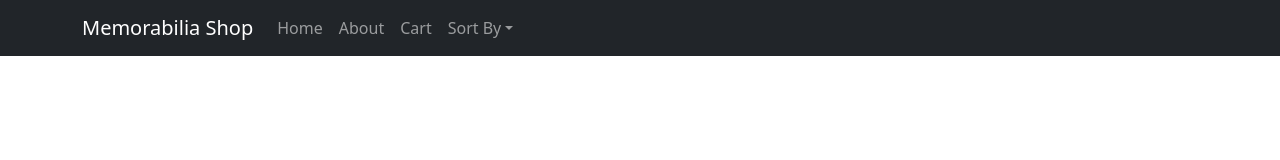
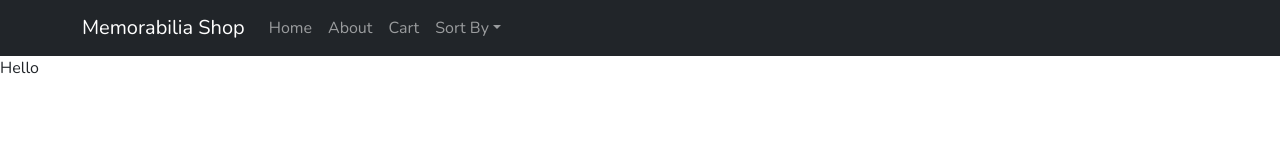
Before and after one commit to maxsealey/memorabilia-online-store, a React (Create React App) app in the folder frontend/: page / in a window 1280 px wide. Shown: the top 160 px of the page. Built offline with nearby package versions, Linux system fonts and the light colour scheme; the HTML template or start-up script is replaced by a standard one.

Commit message:
Created 404 page, fixed bug so that routing works correctly

```diff
--- a/frontend/public/index.html
+++ b/frontend/public/index.html
@@ -27,6 +27,7 @@
     awesome.min.css" rel="stylesheet" integrity="sha384-
     wvfXpqpZZVQGK6TAh5PVlGOfQNHSoD2xbE+QkPxCAFlNEevoEH3Sl0sibVcOQVnN"
     crossorigin="anonymous">
+    <base href="/" /> <!-- for local host -->
   </head>
   <body>
     <noscript>You need to enable JavaScript to run this app.</noscript>
--- a/frontend/src/App.js
+++ b/frontend/src/App.js
@@ -1,20 +1,23 @@
 import './App.scss';
-import { BrowserRouter, Routes, Route, Link } from 'react-router-dom';
+import React, { Component } from 'react';
+import { BrowserRouter as Router } from "react-router-dom";
 
+import RouterURL from './components/RouterURL';
 import NavBar from './components/layout/NavBar';
-import Home from './components/pages/Home';
 
-function App() {
-  return (
-    <div className="app">
-      <BrowserRouter>
-        <NavBar/>
-        <Routes>
-          <Route path = "/" component={Home} />
-        </Routes>
-      </BrowserRouter>
-    </div>
-  );
+class App extends Component {
+  render() {
+    return (
+      <div className="app">
+        <Router>
+          <div>
+            <NavBar />
+            <RouterURL />
+          </div>
+        </Router>
+      </div>
+    );
+  }
 }
 
 export default App;
--- a/frontend/src/components/layout/NavBar.jsx
+++ b/frontend/src/components/layout/NavBar.jsx
@@ -16,7 +16,7 @@ export default class NavBar extends Component {
         <Navbar.Toggle aria-controls="basic-navbar-nav" />
         <Navbar.Collapse id="basic-navbar-nav">
           <Nav className="me-auto">
-            <Nav.Link as={Link} to="/home">Home</Nav.Link>
+            <Nav.Link as={Link} to="/">Home</Nav.Link>
             <Nav.Link as={Link} to="/about">About</Nav.Link>
             <Nav.Link as={Link} to="/cart">Cart</Nav.Link>
             <NavDropdown title="Sort By" id="basic-nav-dropdown">
--- a/frontend/src/components/pages/Home.jsx
+++ b/frontend/src/components/pages/Home.jsx
@@ -2,7 +2,7 @@ import './_pages.scss';
 
 const Home = () => {
   return (
-    <div className='home'></div>
+    <div className='home'>Hello</div>
   );
 }
 
--- a/frontend/src/components/pages/NotFound.jsx
+++ b/frontend/src/components/pages/NotFound.jsx
@@ -1,8 +1,13 @@
 import './_pages.scss';
+import { Link } from 'react-router-dom';
 
 const NotFound = () => {
   return (
-    <div className='not-found'></div>
+    <div className='not-found'>
+      <h1>404</h1>
+      <h3>Page not found</h3>
+      <Link to="/">Go to Home</Link>
+    </div>
   );
 }
 
--- a/frontend/src/components/pages/_pages.scss
+++ b/frontend/src/components/pages/_pages.scss
@@ -0,0 +1,12 @@
+// Not Found page
+.not-found {
+    display:flex;
+    flex-direction: column;
+    align-items: center;
+    justify-content: center;
+    min-height: 80vh;
+    width:100%;
+    .h1,.h3 {
+        color: black;
+    }
+}
--- a/frontend/src/index.scss
+++ b/frontend/src/index.scss
@@ -1,12 +1,9 @@
+@import url('https://fonts.googleapis.com/css2?family=Nunito:wght@200;400;700&display=swap');
+
 * {
   text-decoration: none !important;
   box-sizing: border-box;
   padding: 0;
   margin:0;
+  font-family: 'Nunito', 'Roboto', sans-serif;
 }
-
-body {
-  font-family: Roboto, -apple-system, BlinkMacSystemFont, 'Segoe UI', 'Roboto', 'Oxygen',
-  'Ubuntu', 'Cantarell', 'Fira Sans', 'Droid Sans', 'Helvetica Neue',
-  sans-serif;
-}
```
